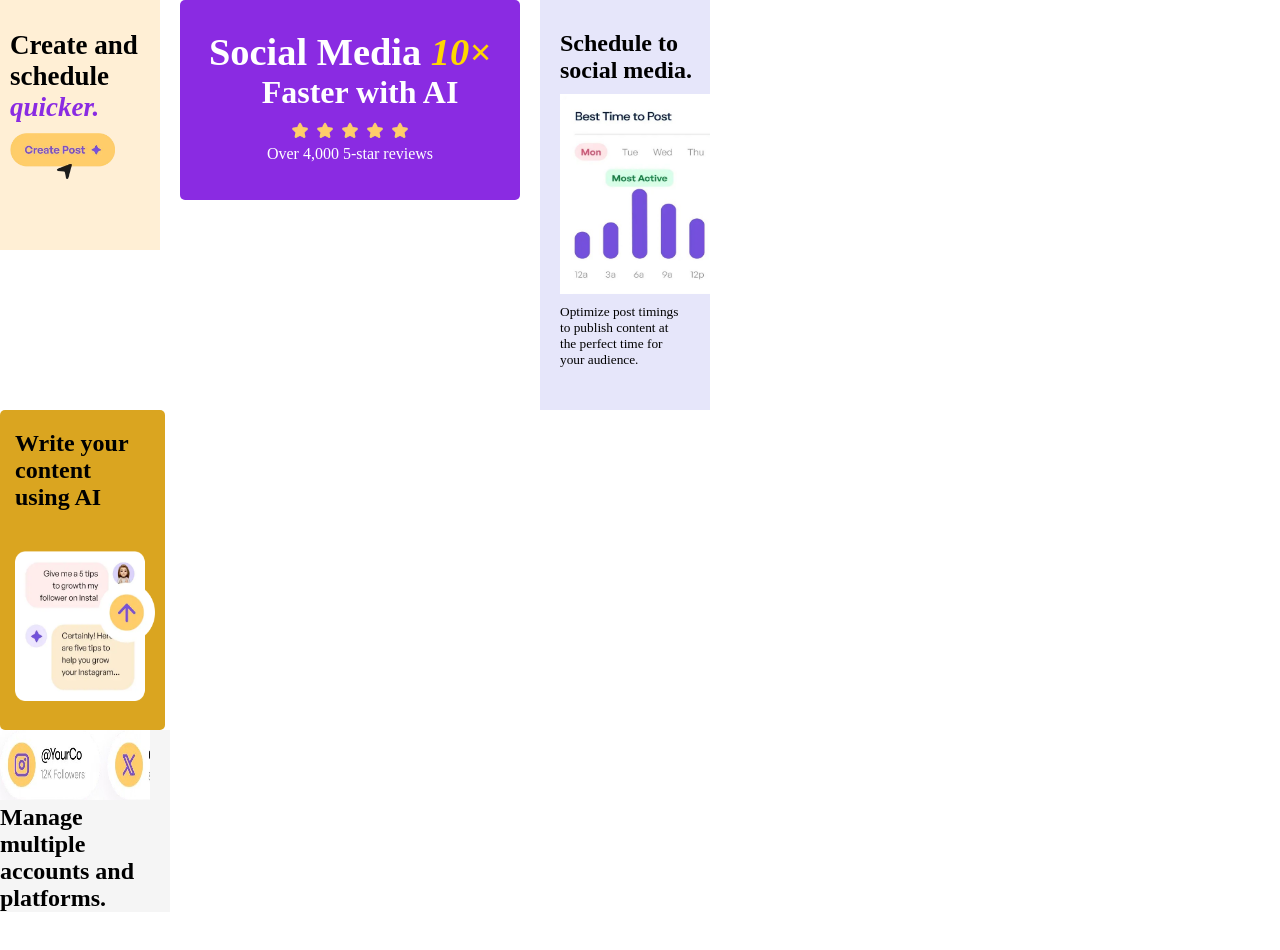
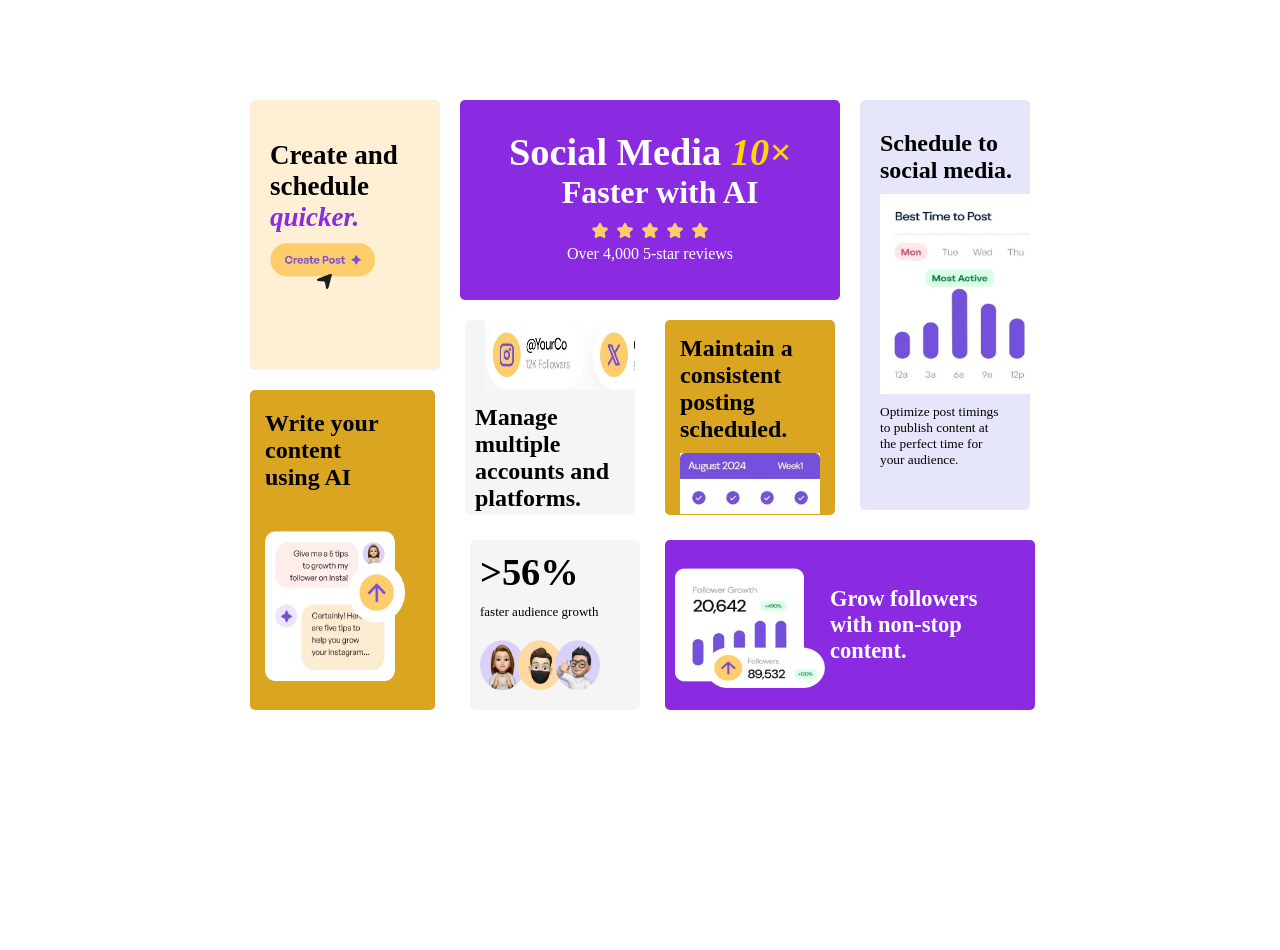
Before and after one commit to mimi9223/Bento-Grid-Main, a plain HTML site: page index.html in a window 1280 px wide. Before the commit the page ends 912 px from the top, so only its background shows below. Drawn offline with Linux system fonts and the light colour scheme.

Commit message:
first commit

```diff
--- a/index.html
+++ b/index.html
@@ -44,7 +44,7 @@
 
         </div>
     </div>
-    <div>
+    <div class="main-2">
         <div class="miracle-4">
             <div class="mimi-4">
                 <h2>Write your <br>content <br>using AI</h2>
@@ -63,6 +63,36 @@
                 </div>
             </div>
         </div>
+        <div class="miracle-6">
+            <div class="mimi-6">
+                <h2>Maintain a <br>consistent <br>posting <br>scheduled.</h2>
+            </div>
+            <div>
+                <img src="./image/illustration-consistent-schedule2.jpg" alt="consistent schedule" class="illustration-consistent-schedule2">
+            </div>
+        </div>
+    </div>
+    <div class="main-3">
+        <div class="miracle-7">
+            <div class="mimi-7">
+                <h1>>56%</h1>
+            </div>
+            <div class="miracle-7-p">
+                <p>faster audience growth</p>
+            </div>
+            <div>
+                <img src="./image/illustration-audience-growth.webp" alt="illustration-audience-growth" class="illustration-audience-growth">
+            </div>
+        </div>
+        <div class="miracle-8">
+            <div>
+                <img src="./image/illustration-grow-followers.webp" alt="grow followers." class="illustration-grow-followers">
+            </div>
+            <div class="mimi-8">
+                <h3>Grow followers <br>with non-stop <br>content.</h3>
+            </div>
+        </div>
+
     </div>
 
 </body>
--- a/style.css
+++ b/style.css
@@ -5,6 +5,9 @@
 
 /* body */
 body{
+    background-color: white;
+    padding-left: 250px;
+    padding-top: 100px;
 }
 
 .main{
@@ -16,11 +19,12 @@ body{
 .miracle-1{
     background-color: papayawhip;
     font-size: large;
-    width: 150px;
-    height: 220px;
+    width: 170px;
+    height: 230px;
     display: block;
-    padding-left: 10px;
-    padding-top: 30px;
+    padding-left: 20px;
+    padding-top: 40px;
+    border-radius: 5px;
 }
 
 .illustration-create-post{
@@ -40,7 +44,7 @@ body{
 .miracle-2{
     background-color: blueviolet;
     color: white;
-    width: 340px;
+    width: 380px;
     height: 200px;
     justify-items: center;
     border-radius: 5px;
@@ -74,6 +78,7 @@ body{
     padding-bottom: 30px;
     width: 150px;
     height: 350px;
+    border-radius: 5px;
 }
 
 .mimi-1{
@@ -100,16 +105,16 @@ body{
 .miracle-4{
     background-color: goldenrod;
     height: 300px;
-    width: 150px;
+    width: 170px;
     padding-left: 15px;
     padding-top: 20px;
     border-radius: 5px;
-
+    position: relative;
+    bottom: 120px;
 }
 
 .mimi-4{
     padding-bottom: 40px;
-
 }
 
 .illustration-ai-content{
@@ -120,15 +125,106 @@ body{
 .miracle-5{
     width: 170px;
     background-color: whitesmoke;
-
+    height: 195px;
+    border-radius: 5px;
+    position: relative;
+    bottom: 190px;
 }
 
 .mimi-5{
-
+    padding-top: 10px;
+    padding-left: 10px;
+    padding-bottom: 15px;
 }
 
 .illustration-multiple-platforms{
     width: 150px;
     height: 70px;
+    padding-left: 20px;
+    /* padding-bottom: 10px; */
+}
+
+.miracle-6{
+    background-color: goldenrod;
+    width: 170px;
+    height: 195px;
+    border-radius: 5px;
+    position: relative;
+    bottom: 190px;
+}
+
+.mimi-6{
+    padding-bottom: 10px;
+    padding-left: 15px;
+    padding-right: 10px;
+    padding-top: 15px;
+}
+
+.illustration-consistent-schedule2{
+    width: 140px;
+    padding-left: 15px;
+    padding-right: 10px;
+}
+
+.main-2{
+    display: flex;
+    gap: 30px;
+}
+
+.miracle-7{
+    background-color: whitesmoke;
+    width: 160px;
+    height: 170px;
+    padding-left: 10px;
+    border-radius: 5px;
+    position: relative;
+    bottom: 290px;
+    left: 220px;
+}
+
+.mimi-7{
+    font-size: larger;
+    padding-bottom: 10px;
+    padding-top: 10px;
 
 }
+
+.miracle-7-p{
+    font-size: small;
+    padding-bottom: 20px;
+}
+
+.illustration-audience-growth{
+    width: 120px;
+    height: 50px;
+}
+
+.miracle-8{
+    display: flex;
+    gap: 5px;
+    align-items: center;
+    background-color: blueviolet;
+    width: 370px;
+    height: 170px;
+    border-radius: 5px;
+    position: relative;
+    bottom: 290px;
+    left: 225px;
+}
+
+.mimi-8{
+    color: white;
+    font-size: larger;
+}
+
+.illustration-grow-followers{
+    height: 120px;
+    width: 150px;
+    padding-top: 10px;
+    padding-left: 10px;
+}
+
+.main-3{
+    display: flex;
+    gap: 20px;
+}
```
Also changed, not shown: image/illustration-consistent-schedule2.jpg (added).
